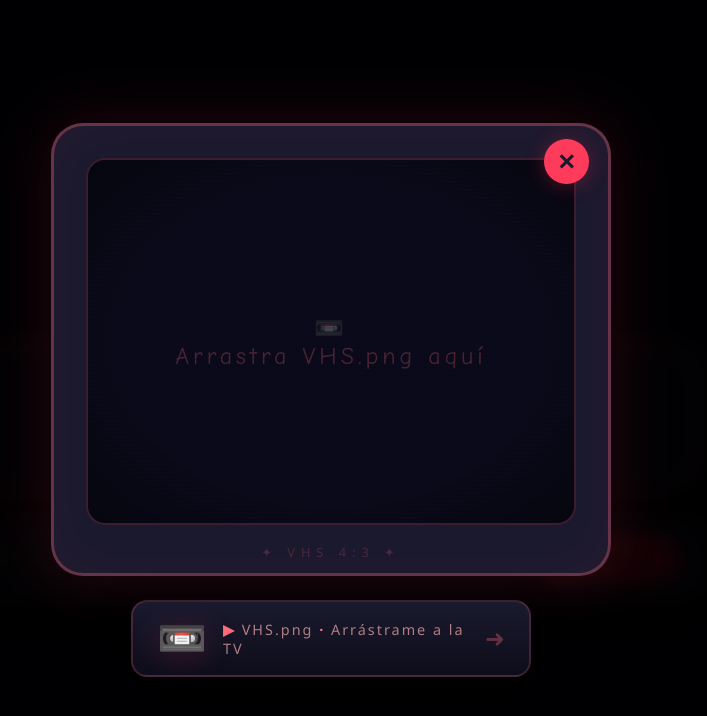
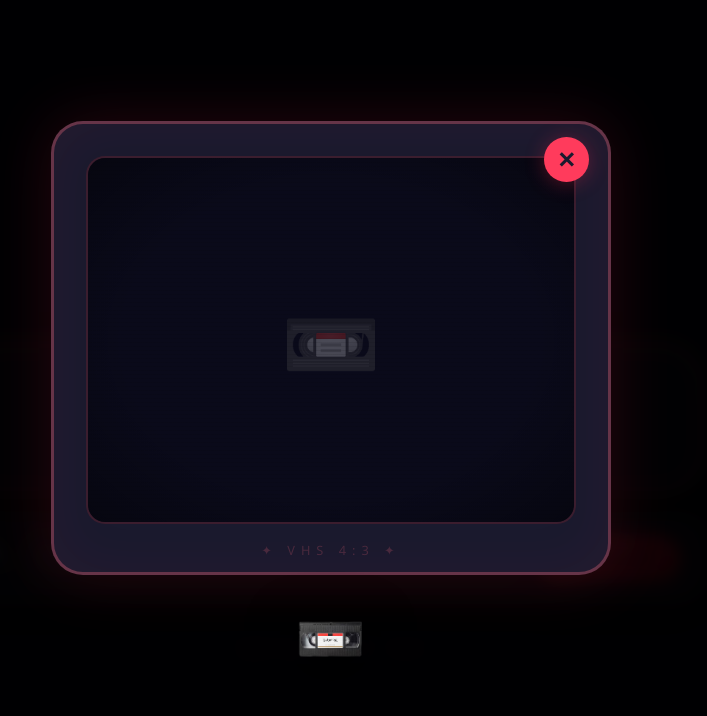
Before and after one commit to Raphapro900/NTR, a plain HTML site: page index.html in a window 1280 px wide. Both pictures are taken after a click on the button "📼 CÓMO JUGAR". Shown: the whole page, without its empty margins (309-1016 px from the left). Drawn offline with Linux system fonts and the light colour scheme.

Commit message:
Update index.html

```diff
--- a/index.html
+++ b/index.html
@@ -543,7 +543,7 @@
         body.game-over-active { overflow: hidden; }
         .youtube-search.hidden, .youtube-results.hidden { display: none !important; }
 
-        /* === TUTORIAL VHS 4:3 CON DRAG (SOLO IMAGEN) === */
+        /* === TUTORIAL VHS 4:3 - SOLO IMAGEN, SIN TEXTO === */
         .tutorial-overlay {
             position: fixed;
             top: 0;
@@ -591,13 +591,11 @@
             background: #000;
             object-fit: contain;
         }
-        .tv-container .tv-screen .placeholder-text {
+        .tv-container .tv-screen .placeholder-icon {
             color: #ff6b7c44;
-            font-size: 1.5rem;
+            font-size: 5rem;
             text-align: center;
-            padding: 2rem;
-            font-family: 'Komika Axis', 'Comic Sans MS', cursive;
-            letter-spacing: 4px;
+            font-family: 'Segoe UI', Arial, sans-serif;
         }
         .tv-container .tv-screen .scanlines {
             position: absolute;
@@ -637,63 +635,42 @@
             text-transform: uppercase;
         }
 
+        /* === CINTA VHS - SOLO IMAGEN, SIN TEXTO === */
         .vhs-tape-drag {
-            width: 100%;
-            max-width: 400px;
+            width: 80px;
+            height: 80px;
             margin: 1.5rem auto 0;
-            background: linear-gradient(180deg, #1a1a2e, #0d0d1a);
-            border-radius: 1rem;
-            padding: 0.8rem 1.5rem;
-            border: 2px solid #ff6b7c33;
+            background: transparent;
+            border: none;
             cursor: grab;
             transition: all 0.3s ease;
             display: flex;
+            justify-content: center;
             align-items: center;
-            gap: 1rem;
-            box-shadow: 0 8px 30px rgba(0,0,0,0.5);
-            position: relative;
             user-select: none;
         }
         .vhs-tape-drag:hover {
-            border-color: #ff6b7c77;
-            transform: scale(1.02);
-            box-shadow: 0 8px 40px rgba(255,43,79,0.15);
+            transform: scale(1.08);
+            filter: drop-shadow(0 0 30px rgba(255,43,79,0.2));
         }
         .vhs-tape-drag:active {
             cursor: grabbing;
         }
-        .vhs-tape-drag .tape-icon {
-            font-size: 2.5rem;
-            filter: drop-shadow(0 4px 15px rgba(255,43,79,0.2));
-        }
-        .vhs-tape-drag .tape-label {
-            flex: 1;
-            color: #ffb3b3aa;
-            font-size: 0.9rem;
-            letter-spacing: 2px;
-            font-family: 'Segoe UI', Arial, sans-serif;
-        }
-        .vhs-tape-drag .tape-label span {
-            color: #ff6b7c;
-            font-weight: bold;
-        }
-        .vhs-tape-drag .tape-arrow {
-            color: #ff6b7c55;
-            font-size: 1.5rem;
-            transition: all 0.3s ease;
-        }
-        .vhs-tape-drag:hover .tape-arrow {
-            color: #ff6b7c;
-            transform: translateX(8px);
+        .vhs-tape-drag img {
+            width: 100%;
+            height: 100%;
+            object-fit: contain;
+            filter: drop-shadow(0 8px 25px rgba(0,0,0,0.5));
+            pointer-events: none;
         }
         .vhs-tape-drag.dragging {
-            opacity: 0.5;
-            transform: scale(0.95);
+            opacity: 0.4;
+            transform: scale(0.85);
         }
 
         .tv-container.drag-over .tv-screen {
             border-color: #ff6b7c;
-            box-shadow: 0 0 40px rgba(255,43,79,0.3);
+            box-shadow: 0 0 50px rgba(255,43,79,0.4);
         }
 
         .tutorial-close-btn {
@@ -739,8 +716,7 @@
             .credits { font-size: 0.7rem; }
             .tv-container { padding: 1rem; }
             .tv-container .tv-screen { aspect-ratio: 4/3; }
-            .vhs-tape-drag { padding: 0.6rem 1rem; }
-            .vhs-tape-drag .tape-icon { font-size: 2rem; }
+            .vhs-tape-drag { width: 60px; height: 60px; }
             .how-to-play-btn { font-size: 0.9rem; padding: 0.5rem 1.5rem; }
         }
         @media (max-width: 400px) {
@@ -749,6 +725,7 @@
             .logo-text { font-size: 2.8rem; letter-spacing: 2px; }
             .youtube-results iframe { height: 170px; }
             .game-over-overlay .go-text { font-size: 2.8rem; letter-spacing: 4px; }
+            .vhs-tape-drag { width: 50px; height: 50px; }
         }
     </style>
 </head>
@@ -761,26 +738,22 @@
     <button class="go-reset-btn" id="goResetBtn">⟳ Volver a intentar</button>
 </div>
 
-<!-- TUTORIAL VHS CON DRAG (SOLO IMAGEN) -->
+<!-- TUTORIAL VHS - SOLO IMAGEN, SIN TEXTO -->
 <div class="tutorial-overlay" id="tutorialOverlay">
     <div class="tv-container" id="tvContainer">
         <button class="tutorial-close-btn" id="tutorialCloseBtn">✕</button>
         <div class="tv-screen" id="tvScreen">
             <div class="vignette"></div>
             <div class="scanlines"></div>
-            <div id="tvPlaceholder" class="placeholder-text">📼 <br>Arrastra VHS.png aquí</div>
-            <img id="tutorialImage" src="VHS.png" alt="VHS Tutorial" style="display:none;">
+            <div id="tvPlaceholder" class="placeholder-icon">📼</div>
+            <img id="tutorialImage" src="VHS.png" alt="VHS" style="display:none;">
         </div>
         <div class="tv-brand">✦ VHS 4:3 ✦</div>
     </div>
 
-    <!-- Cinta VHS arrastrable -->
+    <!-- Cinta VHS - SOLO IMAGEN, SIN TEXTO -->
     <div class="vhs-tape-drag" id="vhsTapeDrag" draggable="true">
-        <span class="tape-icon">📼</span>
-        <div class="tape-label">
-            <span>▶</span> VHS.png <span>·</span> Arrástrame a la TV
-        </div>
-        <span class="tape-arrow">➜</span>
+        <img src="VHS.png" alt="VHS" id="vhsImage">
     </div>
 </div>
 
@@ -866,7 +839,7 @@
         const logoText = document.getElementById('logoText');
         const logoSub = document.getElementById('logoSub');
 
-        // TUTORIAL VHS DRAG (SOLO IMAGEN)
+        // TUTORIAL VHS - SOLO IMAGEN
         const howToPlayBtn = document.getElementById('howToPlayBtn');
         const tutorialOverlay = document.getElementById('tutorialOverlay');
         const tutorialCloseBtn = document.getElementById('tutorialCloseBtn');
@@ -1145,7 +1118,7 @@
         logoContainer.addEventListener('click', toggleLogo);
 
         // ============================================================
-        // TUTORIAL VHS CON DRAG & DROP (SOLO IMAGEN)
+        // TUTORIAL VHS - DRAG & DROP (SOLO IMAGEN, SIN TEXTO)
         // ============================================================
         function openTutorial() {
             tutorialOverlay.classList.add('active');
@@ -1162,7 +1135,7 @@
             tutorialOverlay.classList.remove('active');
         }
 
-        // DRAG EVENTS en la cinta
+        // DRAG EVENTS
         vhsTapeDrag.addEventListener('dragstart', function(e) {
             e.dataTransfer.setData('text/plain', 'vhs');
             this.classList.add('dragging');
@@ -1173,7 +1146,6 @@
             tvContainer.classList.remove('drag-over');
         });
 
-        // DRAG OVER en la TV
         tvContainer.addEventListener('dragover', function(e) {
             e.preventDefault();
             this.classList.add('drag-over');
@@ -1183,7 +1155,6 @@
             this.classList.remove('drag-over');
         });
 
-        // DROP en la TV
         tvContainer.addEventListener('drop', function(e) {
             e.preventDefault();
             this.classList.remove('drag-over');
@@ -1202,7 +1173,6 @@
                 tutorialImage.style.display = 'block';
             }, 400);
 
-            // Cuando la imagen termine de cargar, añadir efecto
             tutorialImage.onload = function() {
                 console.log('📼 VHS.png cargado en la TV');
             };
@@ -1295,7 +1265,7 @@
             searchInput.addEventListener('keypress', (e) => { if (e.key === 'Enter') loadYouTubeVideo(); });
             closeResultsBtn.addEventListener('click', closeResults);
 
-            console.log('❤️ NoTeRias · VHS 4:3 con Drag & Drop (solo imagen)');
+            console.log('❤️ NoTeRias · VHS 4:3 con imagen real (sin texto)');
             console.log('📁 Archivos necesarios: GameOver.mp3, Win.mp3, under.mp3, AyNo.mp3, Ay.mp3, Noo.mp3, WTHB.mp3, LogoPress.mp3, Shh.mp3, Log0.png, VHS.png');
         }
 
```
